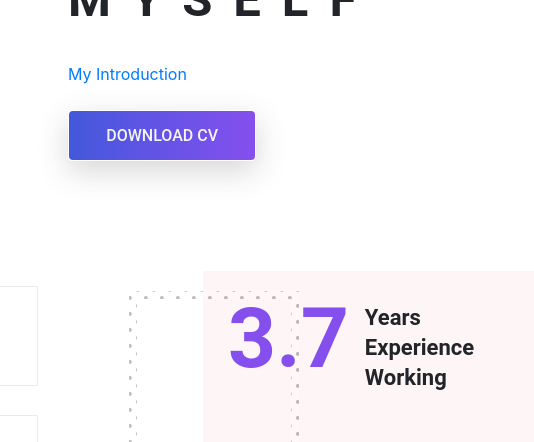
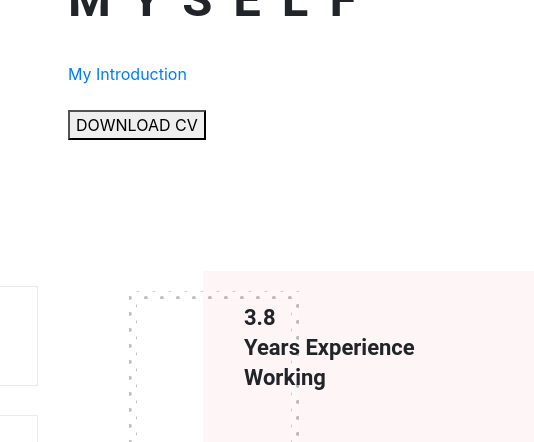
Before and after one commit to arpitadeshpande/ArpitaDeshpandePortfolio, a plain HTML site: page index.html in a window 1280 px wide. Shown: the part 869-1311 px from the top of the page, 587-1121 px from the left. Drawn offline with nearby package versions, Linux system fonts and the light colour scheme.

Commit message:
Trial error

```diff
--- a/index.html
+++ b/index.html
@@ -112,7 +112,7 @@
                         </div>
 
                         <form method="get" action="ARPITA_DESHPANDE_CV.docx">
-                            <button type="submit" class="btn button primary-button text-uppercase">Download CV</button>
+                            <button type="submit" class="text-uppercase">Download CV</button>
                          </form>
                     </div>
                 </div>
@@ -179,10 +179,10 @@
                     <div class="col-xl-6 col-lg-12 col-md-12">
                         <div class="experience-area">
                             <div class="d-flex flex-row years-area">
-                                <h2 class="p-3 years">3.7</h2>
+                                <h1 class="p-3 years"></h1>
                                 <h2>
-                                    <span>Years</span>
-                                    <span>Experience</span>
+                                    <span>3.8</span>
+                                    <span>Years Experience</span>
                                     <span>Working</span>
                                 </h2>
                             </div>
```
